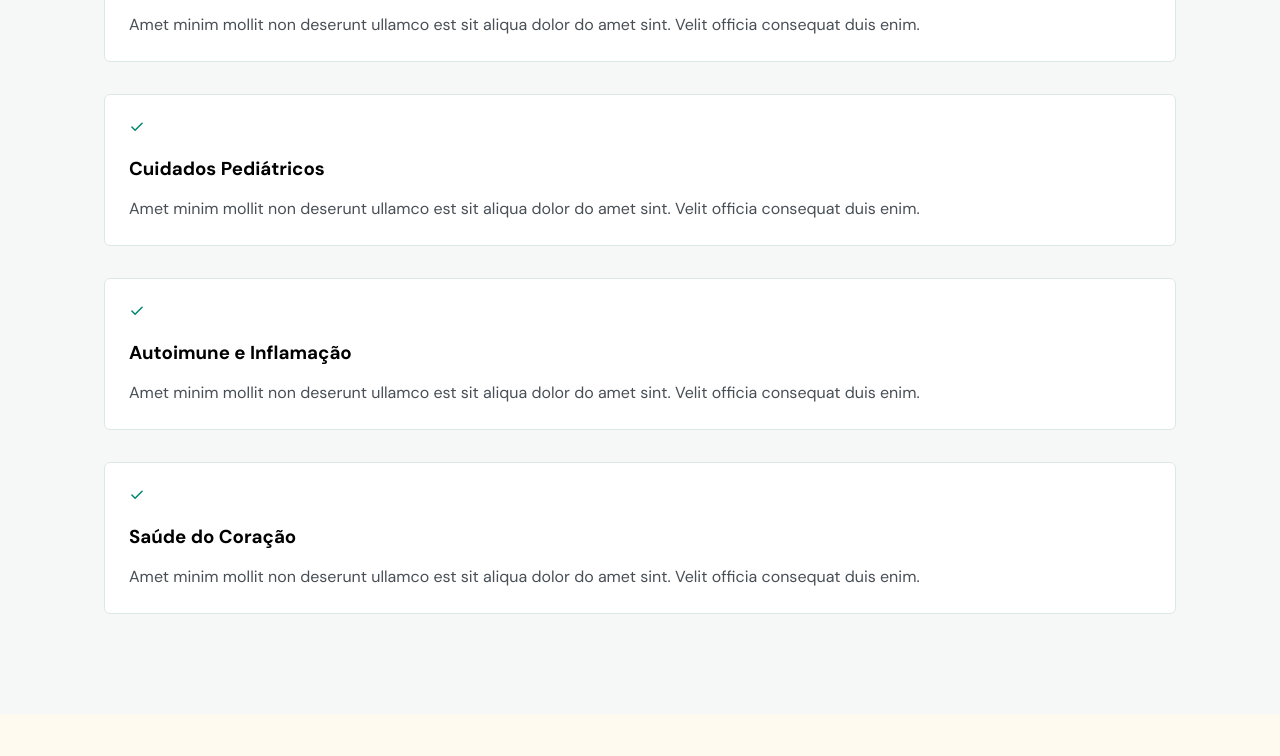
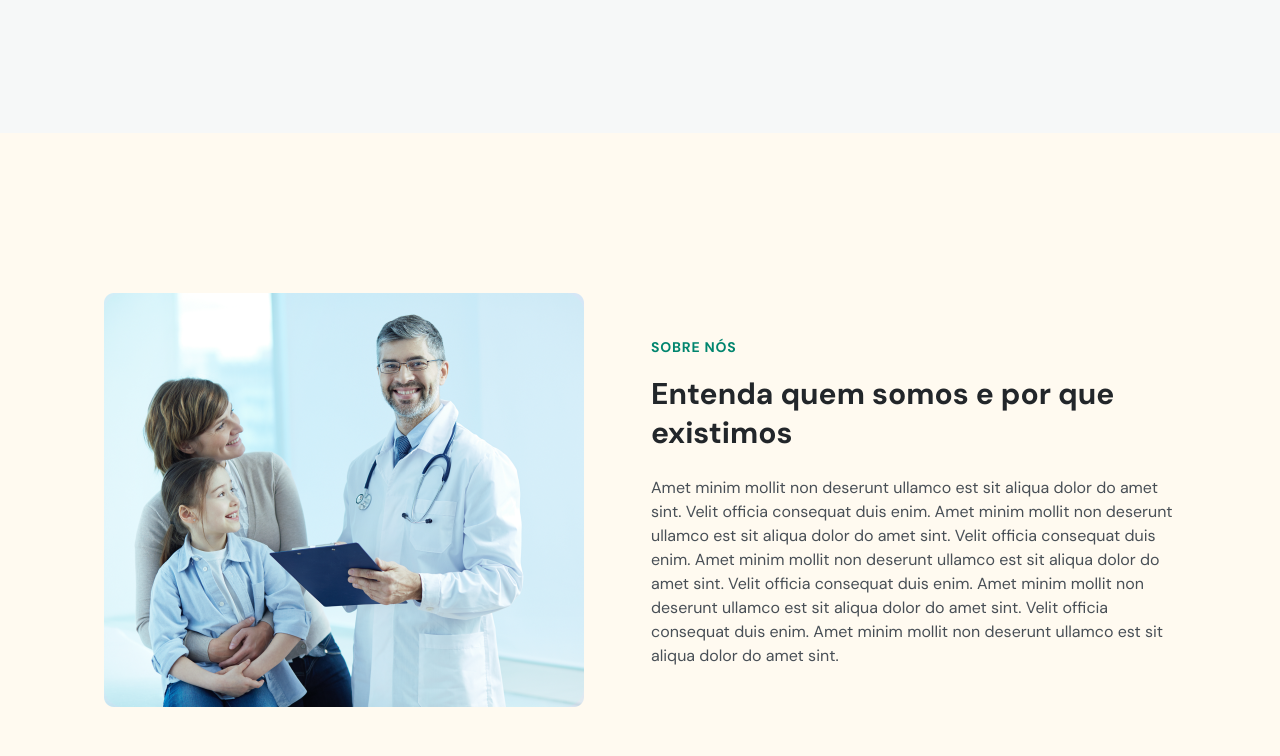
Before and after one commit to adrianemaciel/nlw-return-rocketseat, a plain HTML site: page index.html in a window 1280 px wide. Shown: the part 1624-2380 px from the top of the page. Drawn offline with nearby package versions, Linux system fonts and the light colour scheme.

Commit message:
estilizando responsivo secao about

```diff
--- a/index.html
+++ b/index.html
@@ -14,7 +14,6 @@
       href="https://fonts.googleapis.com/css2?family=DM+Sans:wght@400;700&family=Open+Sans:wght@300;400&display=swap"
       rel="stylesheet"
     />
-
   </head>
   <body>
     <nav id="navigation" class="scroll">
@@ -431,6 +430,7 @@
 
     <section id="about">
       <div class="wrapper">
+        <div class="col-a">
           <header>
             <h4>SOBRE NÓS</h4>
             <h2>Entenda quem somos e por que existimos</h2>
@@ -438,15 +438,19 @@
 
           <div class="content">
             <p>
-            Amet minim mollit non deserunt ullamco est sit aliqua dolor do amet
-            sint. Velit officia consequat duis enim. Amet minim mollit non
-            deserunt ullamco est sit aliqua dolor do amet sint. Velit officia
-            consequat duis enim. Amet minim mollit non deserunt ullamco est sit
-            aliqua dolor do amet sint. Velit officia consequat duis enim. Amet
-            minim mollit non deserunt ullamco est sit aliqua dolor do amet sint.
-            Velit officia consequat duis enim. Amet minim mollit non deserunt
-            ullamco est sit aliqua dolor do amet sint.
+              Amet minim mollit non deserunt ullamco est sit aliqua dolor do
+              amet sint. Velit officia consequat duis enim. Amet minim mollit
+              non deserunt ullamco est sit aliqua dolor do amet sint. Velit
+              officia consequat duis enim. Amet minim mollit non deserunt
+              ullamco est sit aliqua dolor do amet sint. Velit officia consequat
+              duis enim. Amet minim mollit non deserunt ullamco est sit aliqua
+              dolor do amet sint. Velit officia consequat duis enim. Amet minim
+              mollit non deserunt ullamco est sit aliqua dolor do amet sint.
             </p>
+          </div>
+        </div>
+
+        <div class="col-b">
           <img
             src="assets/doutor-feliz-segurando-prancheta-com-pacientes.png"
             alt="Doutor feliz segurando prancheta com pacientes"
--- a/style.css
+++ b/style.css
@@ -281,13 +281,14 @@ body.menu-expanded button path {
 /*======HOME==============*/
 
 #home {
+  padding-block: 0;
   padding-top: calc(4.1rem + var(--nav-height));
 }
 
 #home::before {
   content: '';
   width: 100%;
-  height: calc(70% + var(--nav-height));
+  height: calc(76% + var(--nav-height));
   background-color: var(--brand-light);
   display:block;
 
@@ -486,9 +487,26 @@ body {
   overflow: auto;
 }
 
+section {
+  padding-block: 16rem;
+}
+
+section h2 {
+  font-size: 4rem;
+  line-height: 5.2rem;
+}
+
 .wrapper {
   width: min(112rem, 100%);
   display: grid;
+}
+
+.col-a {
+  grid-area: A;
+}
+
+.col-b {
+  grid-area: B;
 }
 
 /*======NAVIGATION==============*/
@@ -618,7 +636,7 @@ nav#navigation.scroll .menu a.button:hover {
 
 /*======HOME==============*/
 #home::before {
-  height: calc(86% - var(--nav-height));
+  height: calc(96% - var(--nav-height));
 }
 
 #home {
@@ -633,13 +651,8 @@ nav#navigation.scroll .menu a.button:hover {
 }
 
 #home .col-a {
-  grid-area: A;
   text-align: left;
   align-self: center;
-}
-
-#home .col-b {
-  grid-area: B;
 }
 
 #home h1 {
@@ -673,4 +686,36 @@ nav#navigation.scroll .menu a.button:hover {
 #home img {
   width: 42rem;
 }
+
+/*======SERVICES==============*/
+#services h2 {
+  width: 47rem;
+  margin-inline: auto;
 }
+
+#services .cards {
+  flex-direction: row;
+  flex-wrap: wrap;
+}
+
+#services .card {
+  width: 30%;
+  flex-grow: 1;
+  gap: 4rem;
+}
+
+/*======ABOUT==============*/
+#about .wrapper {
+  grid-template-columns: 48rem 1fr;
+  grid-template-areas: 'B A';
+  gap: 6.7rem;
+}
+
+#about .col-a {
+  align-self: center;
+}
+
+#about .content p {
+  margin-bottom: 0;
+}
+}
```
Lines whose indentation alone changed are shown as unchanged.
